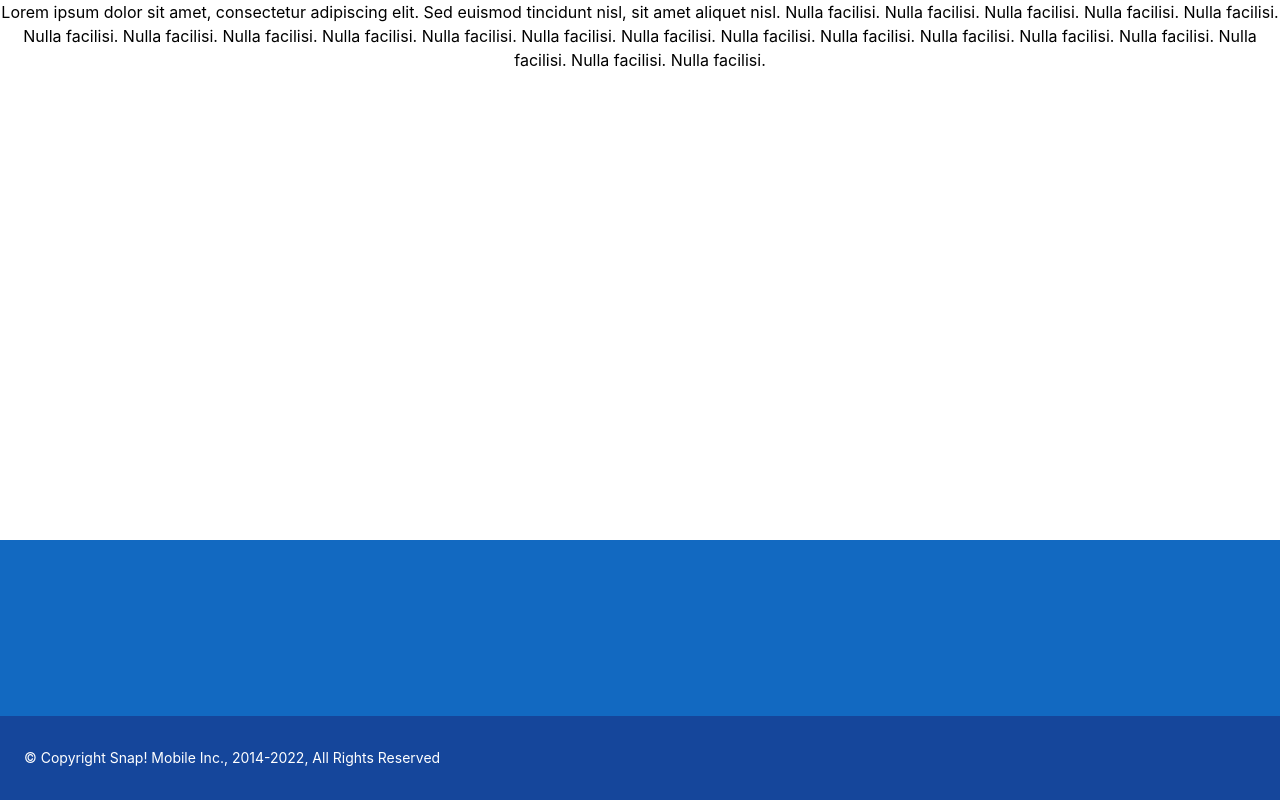
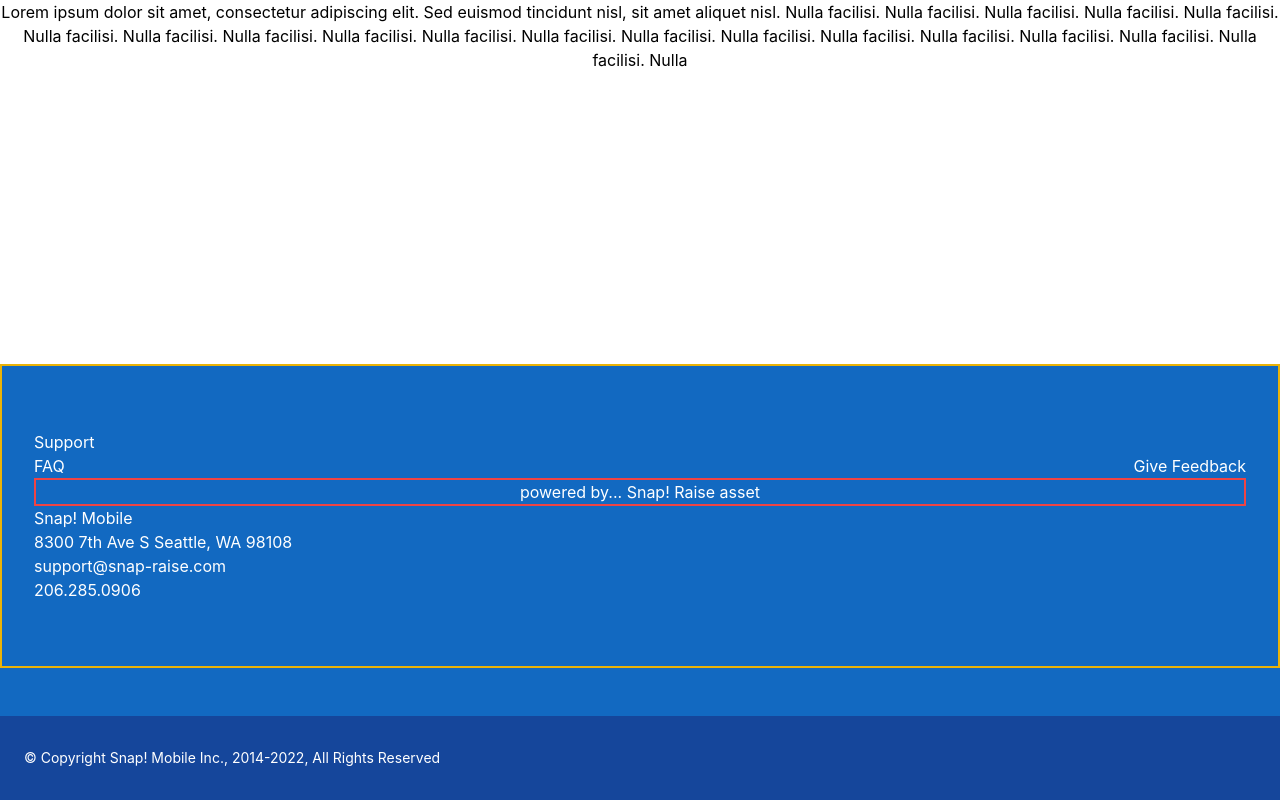
Before and after one commit to jsextonprofessional/donors-sandbox, a React (Create React App) app: page / in a window 1280 px wide. Built offline with nearby package versions, Linux system fonts and the light colour scheme.

Commit message:
Added text content to footer. Set basic flex container layout.

```diff
--- a/src/components/Content.tsx
+++ b/src/components/Content.tsx
@@ -8,8 +8,14 @@ export const Content = () => {
         facilisi. Nulla facilisi. Nulla facilisi. Nulla facilisi. Nulla
         facilisi. Nulla facilisi. Nulla facilisi. Nulla facilisi. Nulla
         facilisi. Nulla facilisi. Nulla facilisi. Nulla facilisi. Nulla
-        facilisi. Nulla facilisi.
-
+        {/* facilisi. Nulla facilisi.
+        Lorem ipsum dolor sit amet, consectetur adipiscing elit. Sed euismod
+        tincidunt nisl, sit amet aliquet nisl. Nulla facilisi. Nulla facilisi.
+        Nulla facilisi. Nulla facilisi. Nulla facilisi. Nulla facilisi. Nulla
+        facilisi. Nulla facilisi. Nulla facilisi. Nulla facilisi. Nulla
+        facilisi. Nulla facilisi. Nulla facilisi. Nulla facilisi. Nulla
+        facilisi. Nulla facilisi. Nulla facilisi. Nulla facilisi. Nulla
+        facilisi. Nulla facilisi. */}
       </p>
     </div>
   );
--- a/src/components/Footer.tsx
+++ b/src/components/Footer.tsx
@@ -2,11 +2,23 @@ import Copyright from "./Copyright";
 
 export const Footer = () => {
   return (
-    <footer className="bg-[#1269C1] mt-auto" aria-labelledby="footer-heading">
+    <footer className="bg-[#1269C1] mt-auto text-white" aria-labelledby="footer-heading">
       <h2 id="footer-heading" className="sr-only">
         Footer
       </h2>
-      <div className="mx-auto max-w-7xl py-12 px-4 sm:px-6 lg:py-16 lg:px-8">
+      <div className="border-2 border-yellow-500 flex flex-col mx-auto max-w-7xl py-12 px-4 sm:px-6 lg:py-16 lg:px-8">
+        <h4 className="self-start">Support</h4>
+        <div className="flex justify-between">
+          <a href="">FAQ</a>
+          <a href="">Give Feedback</a>
+        </div>
+        <div className="border-2 border-red-500">
+          powered by... Snap! Raise asset
+        </div>
+        <h5 className="self-start">Snap! Mobile</h5>
+        <p className="self-start">8300 7th Ave S Seattle, WA 98108</p>
+        <p className="self-start">support@snap-raise.com</p>
+        <p className="self-start">206.285.0906</p>
       </div>
       <Copyright />
     </footer>
```
